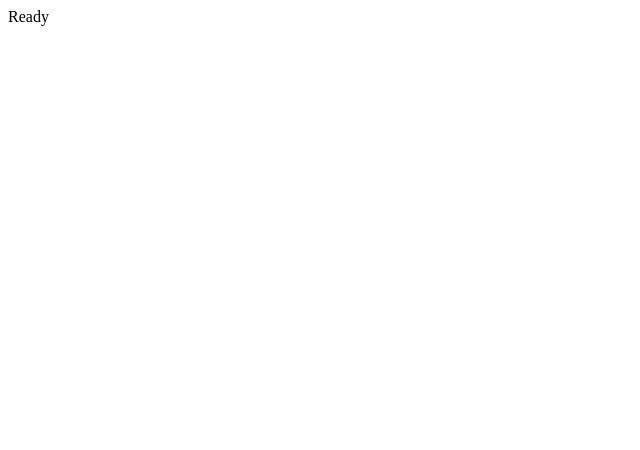
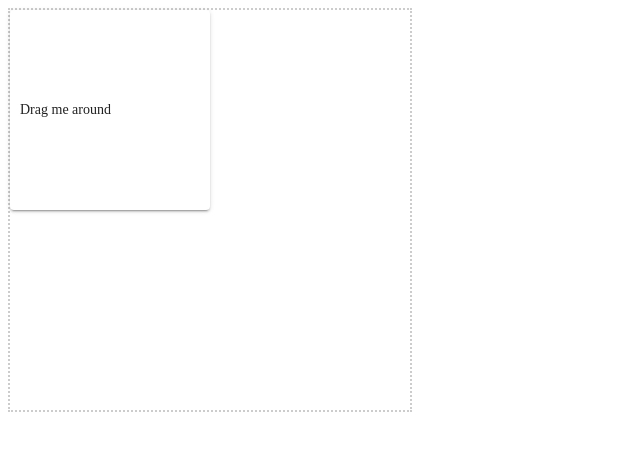
Before and after one commit to craigmckeachie/a16_demos, an Angular app: page / in a window 1280 px wide. Shown: the top 450 px of the page, without its empty margins (0-640 px from the left). Built offline with nearby package versions, Linux system fonts and the light colour scheme.

Commit message:
cdk-drag-drop-basic

```diff
--- a/package.json
+++ b/package.json
@@ -11,6 +11,7 @@
   "private": true,
   "dependencies": {
     "@angular/animations": "^16.1.0",
+    "@angular/cdk": "^16.1.3",
     "@angular/common": "^16.1.0",
     "@angular/compiler": "^16.1.0",
     "@angular/core": "^16.1.0",
--- a/src/app/app.component.ts
+++ b/src/app/app.component.ts
@@ -2,7 +2,13 @@ import { Component } from '@angular/core';
 
 @Component({
   selector: 'app-root',
-  template: ` Ready `,
-  styles: [],
+  template: `
+    <div class="example-boundary">
+      <div class="example-box" cdkDragBoundary=".example-boundary" cdkDrag>
+        Drag me around
+      </div>
+    </div>
+  `,
+  styles: []
 })
 export class AppComponent {}
--- a/src/styles.css
+++ b/src/styles.css
@@ -1 +1,84 @@
-/* You can add global styles to this file, and also import other style files */
+.example-container {
+  width: 400px;
+  max-width: 100%;
+  margin: 0 25px 25px 0;
+  display: inline-block;
+  vertical-align: top;
+}
+
+.example-list {
+  border: solid 1px #ccc;
+  min-height: 60px;
+  background: white;
+  border-radius: 4px;
+  overflow: hidden;
+  display: block;
+}
+
+.example-boundary {
+  width: 400px;
+  height: 400px;
+  max-width: 100%;
+  border: dotted #ccc 2px;
+}
+
+.example-box {
+  width: 200px;
+  height: 200px;
+  border: solid 1px #ccc;
+  color: rgba(0, 0, 0, 0.87);
+  cursor: move;
+  display: flex;
+  justify-content: center;
+  align-items: center;
+  text-align: center;
+  background: #fff;
+  border-radius: 4px;
+  position: relative;
+  z-index: 1;
+  transition: box-shadow 200ms cubic-bezier(0, 0, 0.2, 1);
+  box-shadow: 0 3px 1px -2px rgba(0, 0, 0, 0.2), 0 2px 2px 0 rgba(0, 0, 0, 0.14),
+    0 1px 5px 0 rgba(0, 0, 0, 0.12);
+}
+
+.example-box:active {
+  box-shadow: 0 5px 5px -3px rgba(0, 0, 0, 0.2),
+    0 8px 10px 1px rgba(0, 0, 0, 0.14), 0 3px 14px 2px rgba(0, 0, 0, 0.12);
+}
+
+.example-box {
+  padding: 20px 10px;
+  border-bottom: solid 1px #ccc;
+  color: rgba(0, 0, 0, 0.87);
+  display: flex;
+  flex-direction: row;
+  align-items: center;
+  justify-content: space-between;
+  box-sizing: border-box;
+  cursor: move;
+  background: white;
+  font-size: 14px;
+}
+
+.cdk-drag-preview {
+  box-sizing: border-box;
+  border-radius: 4px;
+  box-shadow: 0 5px 5px -3px rgba(0, 0, 0, 0.2),
+    0 8px 10px 1px rgba(0, 0, 0, 0.14), 0 3px 14px 2px rgba(0, 0, 0, 0.12);
+}
+
+.cdk-drag-placeholder {
+  opacity: 0;
+}
+
+.cdk-drag-animating {
+  transition: transform 250ms cubic-bezier(0, 0, 0.2, 1);
+}
+
+.example-box:last-child {
+  border: none;
+}
+
+.example-list.cdk-drop-list-dragging .example-box:not(.cdk-drag-placeholder) {
+  transition: transform 250ms cubic-bezier(0, 0, 0.2, 1);
+}
```
Also changed, not shown: src/app/app.module.ts (+6 -9 lines), 1 other file (tests, documents, lock files or other folders).
